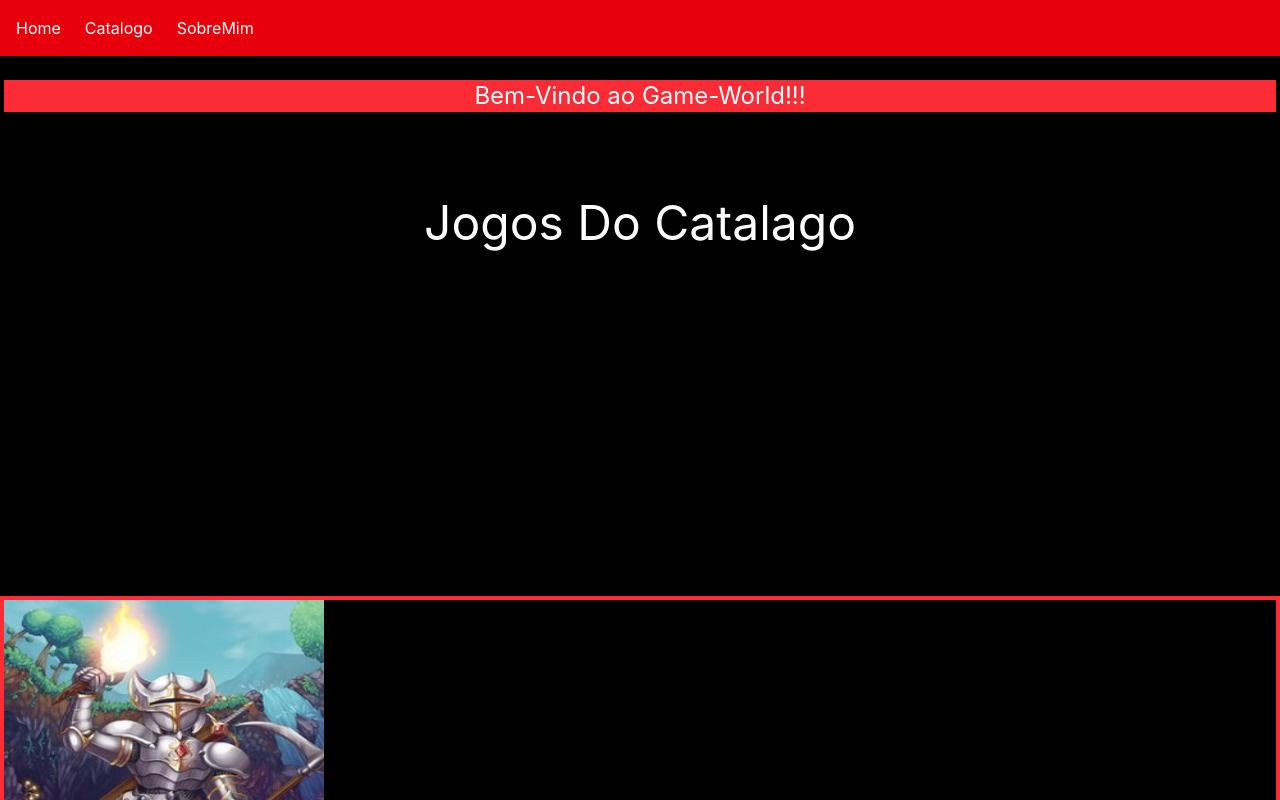
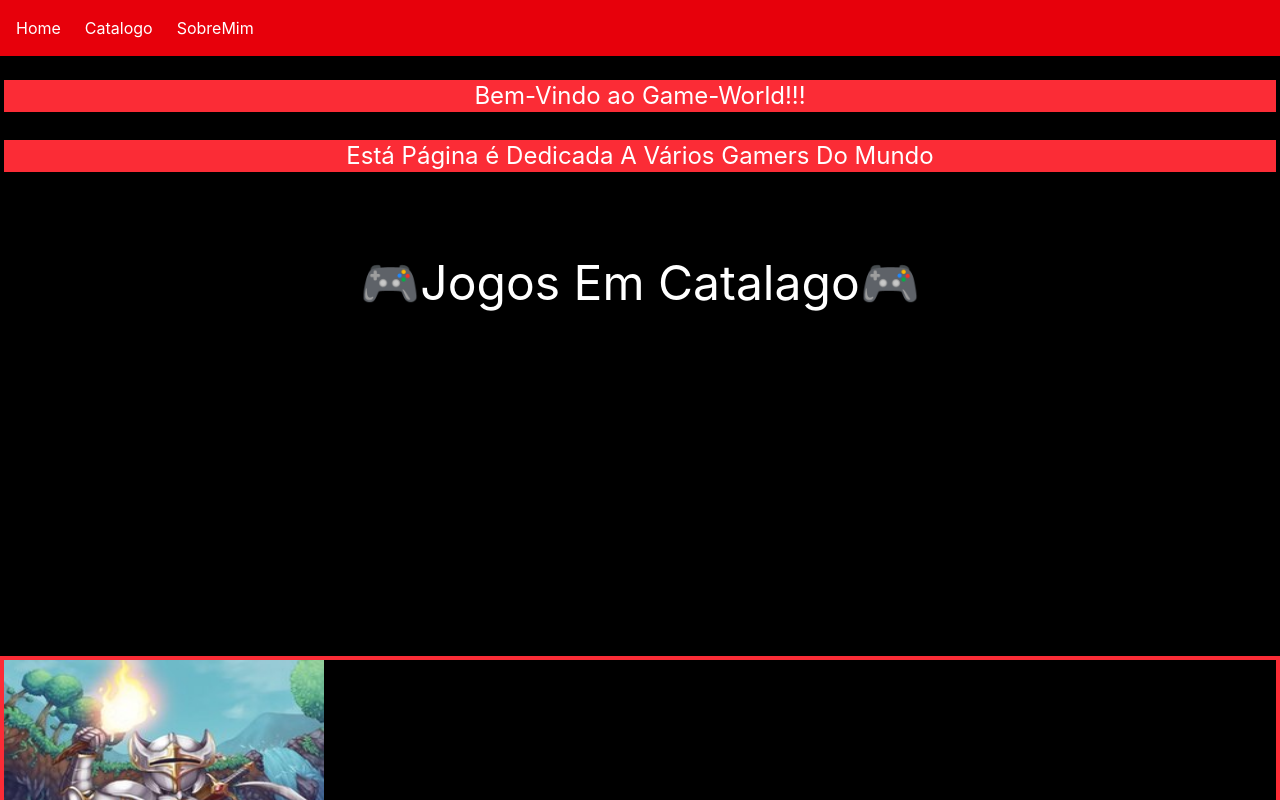
Before and after one commit to MarcosMB1/Catalago, a React (Vite) app in the folder frontend/: page /Home in a window 1280 px wide. Shown: the top 800 px of the page. Built offline with nearby package versions, Linux system fonts and the light colour scheme.

Commit message:
fix: ajustar títulos e estrutura na página inicial

```diff
--- a/frontend/src/pages/Home.tsx
+++ b/frontend/src/pages/Home.tsx
@@ -13,10 +13,12 @@
       <main className="min-h-screen flex flex-col justify-between">
          <div className="flex flex-row gap-5 justify-center items-center mt-5 border-4 border-black bg-red-500 text-white ">
          <h1 className="text-white text-2xl">Bem-Vindo ao Game-World!!!</h1>
-
          </div>
          <div>
-             <h1 className="text-white text-5xl flex flex-row gap-5 justify-center h-100 mt-20 border-3 border-black  bg-black ">Jogos Do Catalago</h1>
+            <h1 className="text-white text-2xl flex flex-row gap-5 justify-center items-center mt-5 border-4 border-black bg-red-500">Está Página é Dedicada A Vários Gamers Do Mundo</h1>
+         </div>
+         <div>
+             <h1 className="text-white text-5xl flex flex-row gap-5 justify-center h-100 mt-20 border-3 border-black  bg-black ">🎮Jogos Em Catalago🎮</h1>
          </div>
            <div className="border-1 border-red-500 bg-black">
              <Carditem
```
